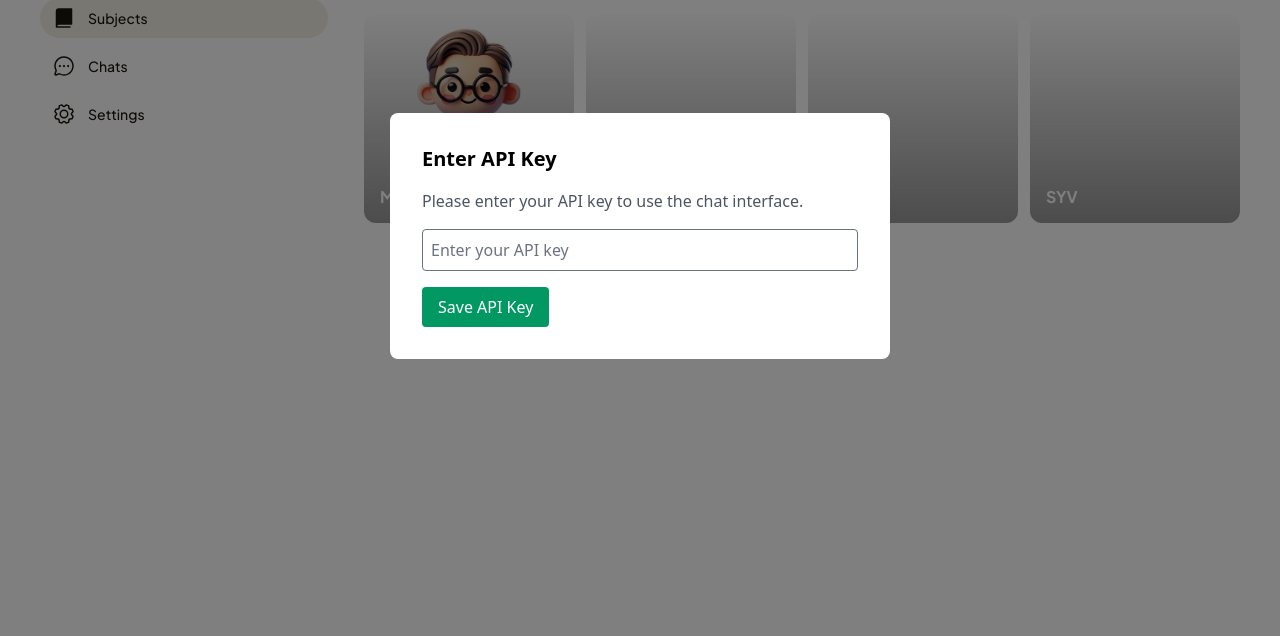
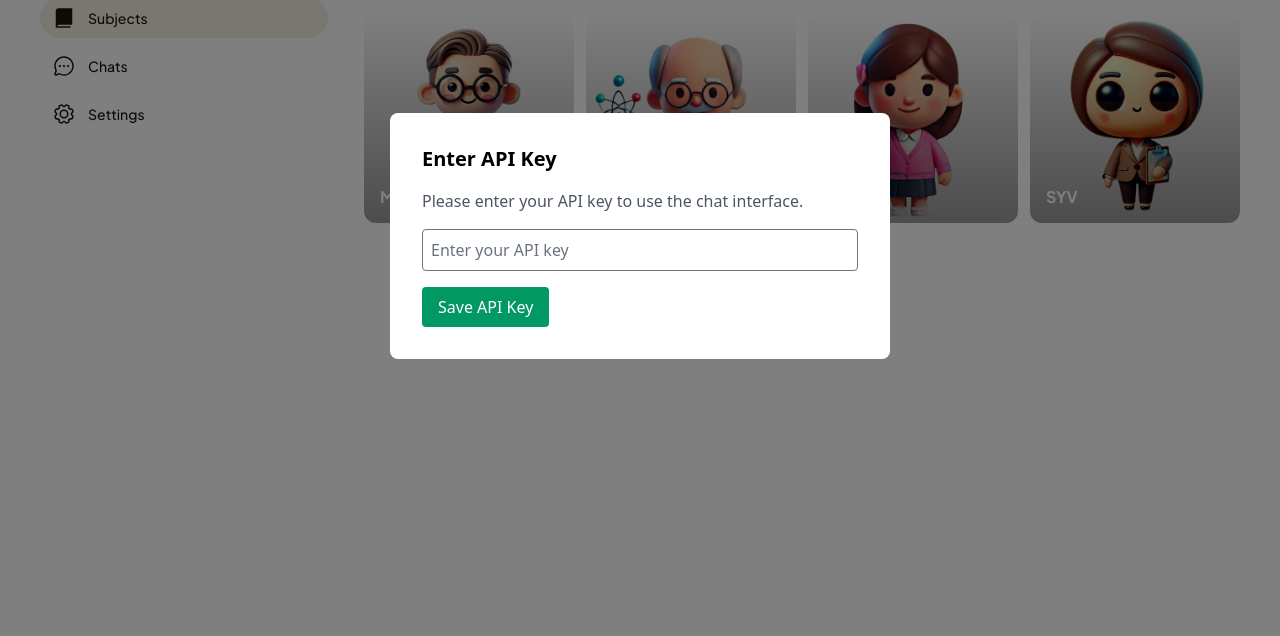
Before and after one commit to ElisRamberg/studybudybot, a plain HTML site: page index.html in a window 1280 px wide. Shown: the part 164-800 px from the top of the page. Drawn offline with nearby package versions, Linux system fonts and the light colour scheme; the site is published under a folder, as on GitHub Pages, so addresses that start at the root find nothing.

Commit message:
relative path fix 03

```diff
--- a/index.html
+++ b/index.html
@@ -624,7 +624,7 @@
               </div>
               <div
                 class="bg-cover bg-center flex flex-col gap-3 rounded-xl justify-end p-4 aspect-square"
-                style='background-image: linear-gradient(0deg, rgba(0, 0, 0, 0.4) 0%, rgba(0, 0, 0, 0) 100%), url("/static/images/NO-Matias-removebg-preview.png");'
+                style='background-image: linear-gradient(0deg, rgba(0, 0, 0, 0.4) 0%, rgba(0, 0, 0, 0) 100%), url("./static/images/NO-Matias-removebg-preview.png");'
               >
                 <p
                   class="text-white text-base font-bold leading-tight w-4/5 line-clamp-2"
@@ -634,7 +634,7 @@
               </div>
               <div
                 class="bg-cover bg-center flex flex-col gap-3 rounded-xl justify-end p-4 aspect-square"
-                style='background-image: linear-gradient(0deg, rgba(0, 0, 0, 0.4) 0%, rgba(0, 0, 0, 0) 100%), url("/static/images/Språk-Isabella-removebg-preview.png");'
+                style='background-image: linear-gradient(0deg, rgba(0, 0, 0, 0.4) 0%, rgba(0, 0, 0, 0) 100%), url("./static/images/Språk-Isabella-removebg-preview.png");'
               >
                 <p
                   class="text-white text-base font-bold leading-tight w-4/5 line-clamp-2"
@@ -644,7 +644,7 @@
               </div>
               <div
                 class="bg-cover bg-center flex flex-col gap-3 rounded-xl justify-end p-4 aspect-square"
-                style='background-image: linear-gradient(0deg, rgba(0, 0, 0, 0.4) 0%, rgba(0, 0, 0, 0) 100%), url("/static/images/syv-removebg-preview.png");'
+                style='background-image: linear-gradient(0deg, rgba(0, 0, 0, 0.4) 0%, rgba(0, 0, 0, 0) 100%), url("./static/images/syv-removebg-preview.png");'
               >
                 <p
                   class="text-white text-base font-bold leading-tight w-4/5 line-clamp-2"
```
